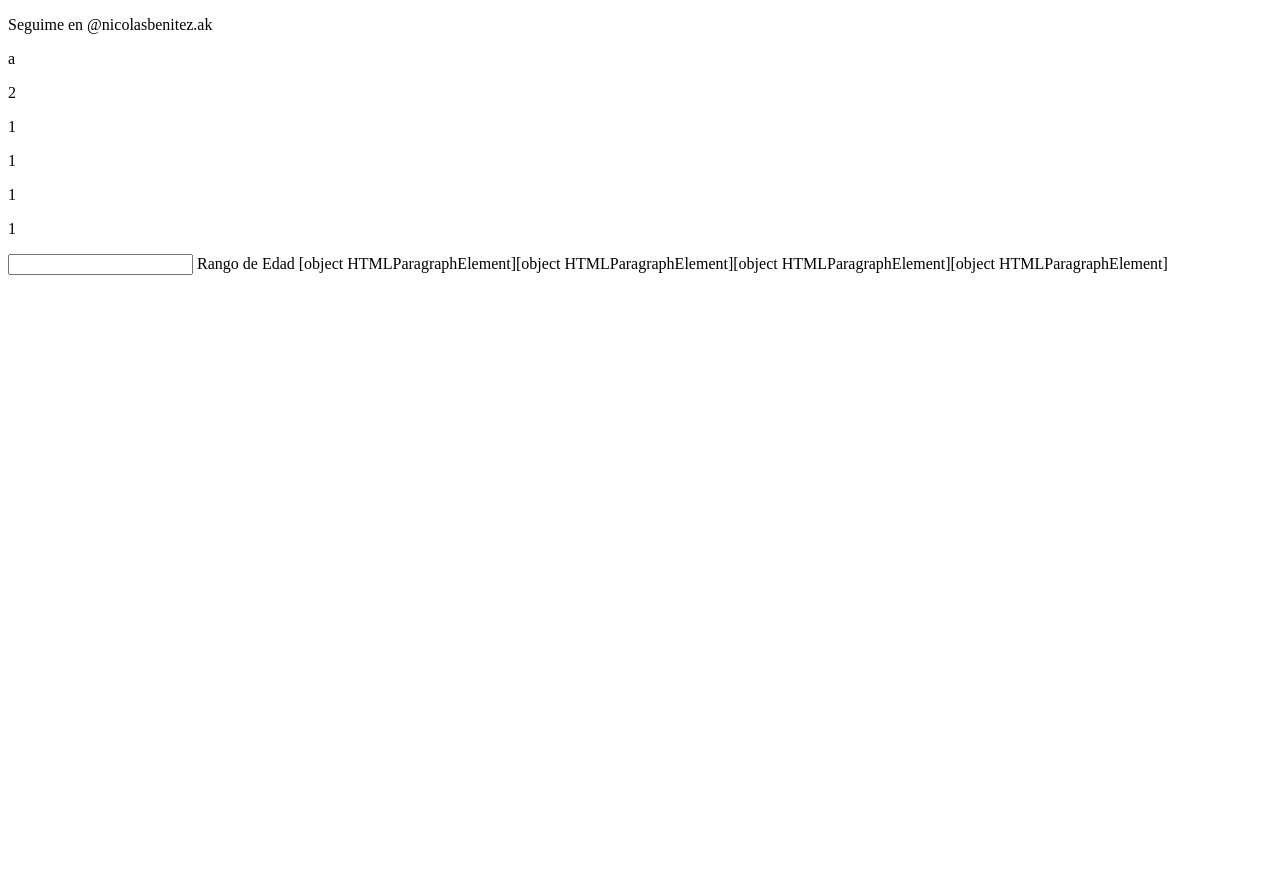
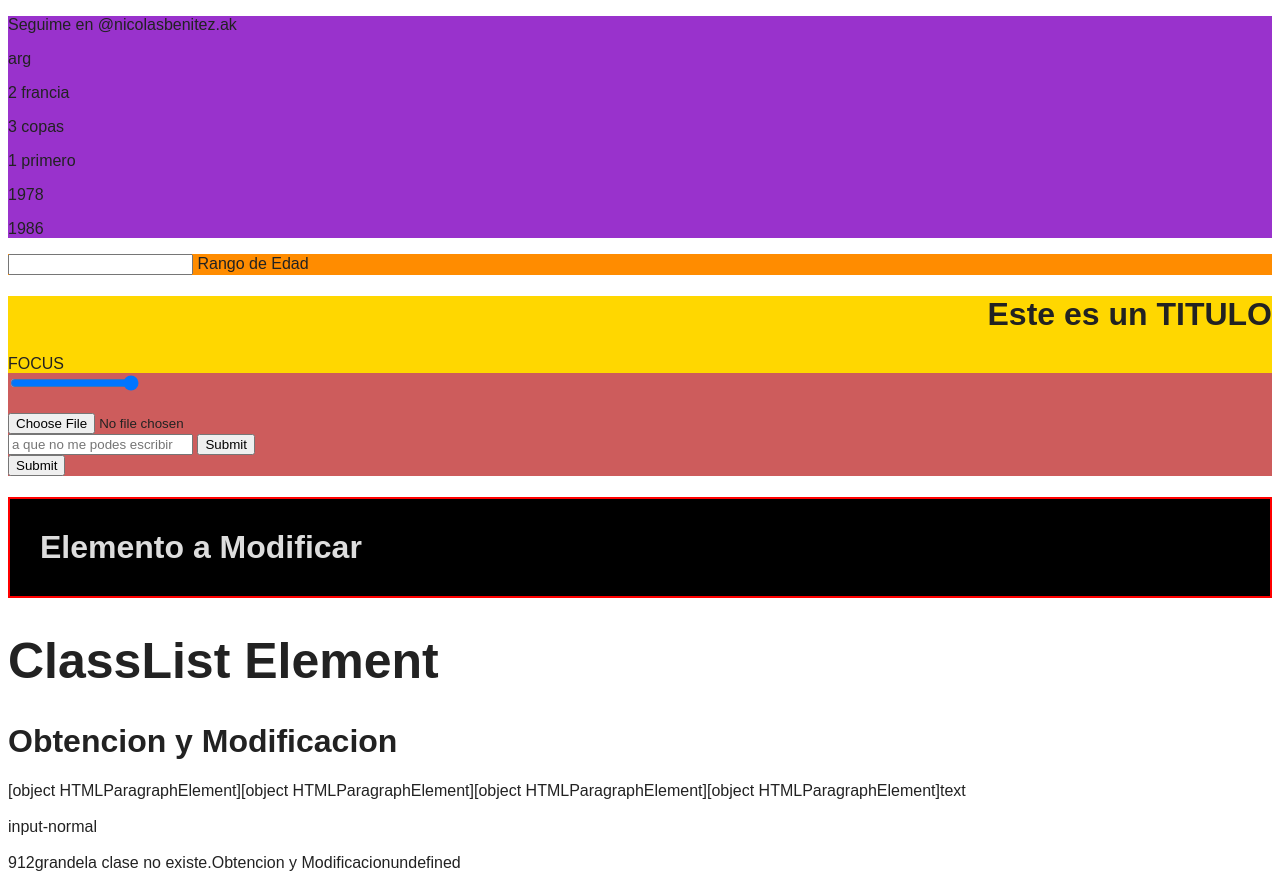
Before and after one commit to NicolasBenitez30/JS-Junior, a plain HTML site: page DOM/index.html in a window 1280 px wide. Before the commit the page ends 800 px from the top, so only its background shows below. Drawn offline with Linux system fonts and the light colour scheme.

Commit message:
08:46:30

```diff
--- a/DOM/codigo.js
+++ b/DOM/codigo.js
@@ -11,5 +11,65 @@ document.write(todos[3]);
 
 //      --- Definir, Obtener y Eliminar ---
 const rangoEtario = document.querySelector(".rangoEtario");
+rangoEtario.setAttribute("type", "text"); //    Defino/Modifico el atributo type
+let valorDelAtributo = rangoEtario.getAttribute("type"); // Obtengo el valor del atributo type
+document.write(valorDelAtributo); // Muestro el valor que obtuvimos
+rangoEtario.removeAttribute("type"); // Elimina el atributo type
 
-rangoEtario.setAttribute("type", "text");
+
+//      --- Atributos Globales ---
+const titulo = document.querySelector(".titulo");
+titulo.setAttribute("contentEditable","true"); //   Permite editar el contenido desde la pagina, no guarda el texto editado.
+titulo.setAttribute("dir","rtl"); //        Recomendable hacer dentro de CSS.
+titulo.removeAttribute("hidden"); //    Lo hicimos Aparecer con JavaScript.
+const link = document.querySelector(".link");
+link.setAttribute("tabindex", "3"); //    Permite hacer focus a un objeto
+titulo.setAttribute("title","jajjajaja xd");
+
+
+//      --- Atributos de Inputs ---
+const input = document.querySelector(".input-normal");
+const input2 = document.querySelector(".input-file");
+document.write("<br><br>" + input.className); // Nos muestra el nombre de la clase
+document.write("<br><br>" + input.value); //     Muestra el valor del input.
+input.type = "range"; //    Cambiamos el tipo tambien
+input2.accept = "image/png"; // con el tipo file en el HTML, aca podemos aceptar que clase de archivo se puede subir en este caso imagen en png.
+const input3 = document.querySelector(".input-form");
+input3.minLenght = 4; // le asigno al inpput la cantidad permitida de carecteres para enviar.
+// input3.setAttribute("minLength","4"); otra manera
+input3.placeholder = "a que no me podes escribir"; // modificamos el atributo placeholder
+// input3.setAttribute("placeholder","a que no podes escribirme"); otra manera
+input3.required = " "; //   Hace que el cuadro sea requerido(contenga texto) para enviar.
+
+
+//      --- Atributo Style ---
+const tituloh1 = document.querySelector(".tituloh1");
+tituloh1.style.padding = "30px";
+tituloh1.style.border = "2px solid #f00";
+tituloh1.style.backgroundColor = "#000";
+tituloh1.style.color = "#ddd";
+
+//      --- ClassList ---
+const tcl = document.querySelector(".titulo-cl")
+tcl.classList.add("grande"); // Agrego una clase al elmento que lleva .titulo-cl rm
+tcl.classList.remove("rm"); // Elimino la clase rm del elemento que lleva .titulo-cl rm
+let item = tcl.classList.item(1); // accedo a una de las clases
+document.write(item); // Muestro que clase.
+let contains = tcl.classList.contains("grandes"); // Pregunto si se encuentra esta clase.
+if (contains) {
+    document.write("la clase existe");
+    tcl.classList.remove("grande");
+} else {
+    document.write("la clase no existe.");
+    tcl.classList.add("grande");
+}
+tcl.classList.toggle("grande", true); // Hace el mismo procedimiento del IF, y con el true se fuerza a que siempre la agregue.
+
+tcl.classList.replace("rm", "add"); // remplaza la clase que tenga el elemento por otra que le asignemos(si existe).
+
+//      --- Obtencion y Modificacion de Elementos ---
+const obtencion = document.querySelector(".Obte");
+let resultado = obtencion.textContent; // Nos devuelve el mismo texto, pero sin el HTML
+document.write(resultado);
+let resultado2 = obtencion.innerContent; // Nos devuelve el mismo texto, pero sin el HTML
+document.write(resultado2);
--- a/DOM/index.html
+++ b/DOM/index.html
@@ -3,20 +3,48 @@
 <head>
     <meta charset="UTF-8">
     <meta name="viewport" content="width=device-width, initial-scale=1.0">
+    <link rel="stylesheet" href="style.css">
     <title>DOM</title>
 </head>
 <body>
-    <p id="parrafo">Seguime en @nicolasbenitez.ak</p>
-    <p id="argentina">a</p>
-    <p class="francia">2</p>
-    <p class="argentina">1</p>
-    <p class="argentina">1</p>
-    <p class="argentina">1</p>
-    <p class="argentina">1</p>
+    <!--DOCUMENT JS-->
+    <div class="document-style">
+        <p id="parrafo">Seguime en @nicolasbenitez.ak</p>
+        <p id="argentina">arg</p>
+        <p class="francia">2 francia</p>
+        <p class="argentina">3 copas</p>
+        <p class="argentina">1 primero</p>
+        <p class="argentina">1978</p>
+        <p class="argentina">1986</p>
+    </div>
+    <!--Definir, obtener y Eliminar JS-->
+    <div class="doe-style">
+        <input type="text" class="rangoEtario">
+        <label for="">Rango de Edad</label>
+    </div>
+    <!--Atributos Globales-->
+    <div class="global-style">
+        <h1 class="titulo" hidden="" title="titulo normal">Este es un TITULO</h1>
+        <a class="link" tabindex="0">FOCUS</a>
+    </div>
+    <!--Aributos Inputs-->
+    <div class="input-style">
+        <input type="text" class="input-normal" value="912"><br><br>
+        <input type="file" class="input-file">
+    <form id="formulario">
+        <input type="text" name="" class="input-form" placeholder="hola">
+        <input type="submit" name="">
+    </form>
+    <input type="submit" form="formulario">
+    </div>
+    <!--Atributo Style-->
+    <h1 class="tituloh1">Elemento a Modificar</h1>
 
-    <input type="text" class="rangoEtario">
-    <label for="">Rango de Edad</label>
+    <!--Clases, classlist y metodos-->
+    <h1 class="titulo-cl rm">ClassList Element</h1>
 
+    <!--Obtencion y Modificacion-->
+    <h1 class="Obte">Obtencion y Modificacion</h1>
     <script src="codigo.js"></script>
 </body>
 </html>
--- /dev/null
+++ b/DOM/style.css
@@ -0,0 +1,28 @@
+body {
+    color: #222;
+    font-family: sans-serif;
+}
+
+.document-style{
+    background-color: darkorchid;
+}
+
+.doe-style{
+    background-color: darkorange;
+}
+
+.global-style{
+    background-color: gold;
+}
+
+.input-style{
+    background-color: indianred;
+}
+
+.grande {
+    font-size: 50px;
+}
+
+.rm {
+    background-color: red;
+}
```
Also changed, not shown: 1 other file.
